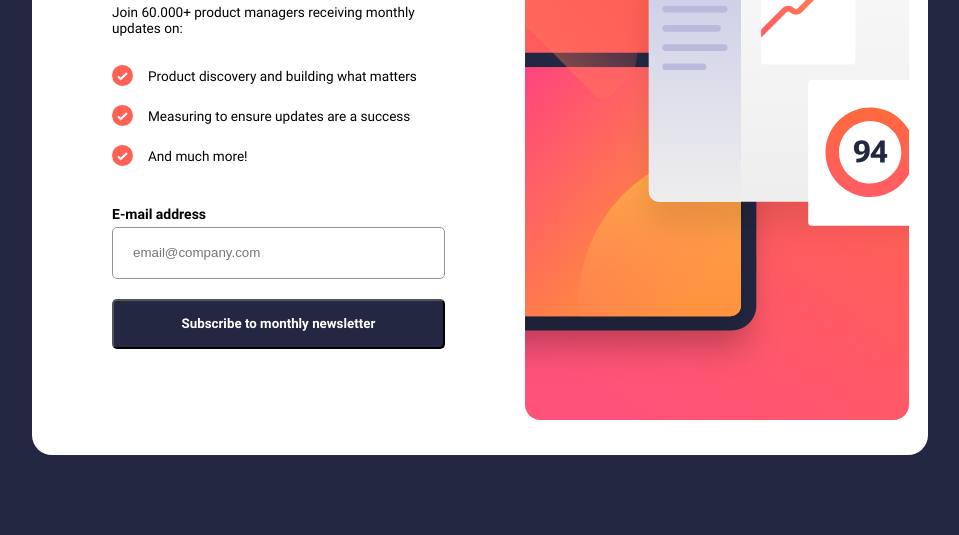
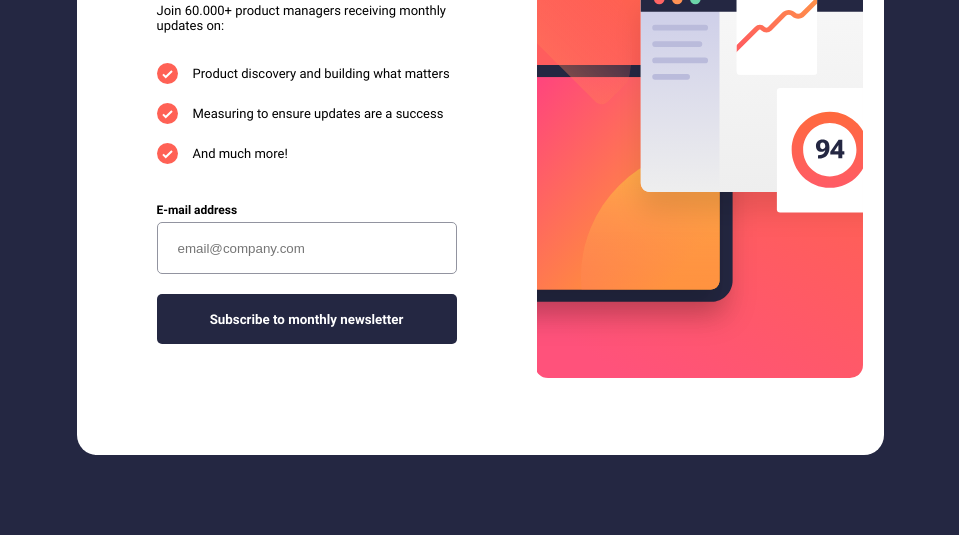
Before and after one commit to davidrockkj/Newsletter-sign-up-form, a plain HTML site: page home.html in a window 1280 px wide. Shown: the part 265-800 px from the top of the page, without its empty margins (160-1119 px from the left). Drawn offline with Linux system fonts and the light colour scheme.

Commit message:
Fazendo a div.main-content ser estática

```diff
--- a/style.css
+++ b/style.css
@@ -15,6 +15,10 @@
     --grey: hsl(231, 7%, 60%);
     --white: hsl(0, 0%, 100%);
     --tomato: hsl(4, 100%, 67%);
+
+    --fs-heading: 4.3vw;
+    --fs-description: 1.2vw;
+    --fs-label: 1vw;
 }
 
 *
@@ -35,29 +39,32 @@ body
     align-items: center;
 
     font-family: Roboto-Regular;
-    font-size: 16px;
+    font-size: var(--fs-description);
 }
 
 h1
 {
     font-family: Roboto-Bold;
-    /* font-size: 62px; */
-    font-size: 3.3rem;
+    font-size: 49px;
+    white-space: nowrap;
 }
 
 p
 {
-    /* padding: 0 10px; */
-    font-size: .85rem;
+    font-size: 13px;
 }
+
+@media screen and (max-width: 1366px) {
 
 .main-content
 {
     display: flex;
-    justify-content: center;
+    position: relative;
+    justify-content: space-between;
     align-items: center;
-    width: 70vw;
+    width: 807px;
     height: 80vh;
+
     background-color: var(--white);
     border-radius: 20px;
 }
@@ -74,22 +81,16 @@ p
         flex-direction: column;
         justify-content: center;
         align-items: center;
-        width: 50%;
         height: 100%;
 
     }
 
     .aside-left
     {
-        padding: 0px 80px;
-
+        margin: 0 80px;
+        width: 300px;
+        /* background-color: slateblue; */
     }
-
-        /* table
-        {
-            width: 100%;
-            grid-column: 20px;
-        } */
 
         .lists
         {
@@ -137,7 +138,7 @@ p
         .input #input-email
         {
             font-family: Roboto-Bold;
-            font-size: 14px;
+            font-size: 12px;
         }
 
         #btn
@@ -147,20 +148,26 @@ p
 
             background-color: var(--dark-slate-grey);
             height: 50px;
+            border: none;
             border-radius: 5px;
             margin-top: 20px;
         }
 
     .aside-right
     {
-        display: flex;
-        /* justify-content: end; */
+        /* width: 38%; */
+        width: 328px;
+        justify-content: center;
         align-items: end;
-        padding-right: 1.5vw;
+        align-content: center;
+        overflow: hidden;
+        padding-right: 2.5%;
+        /* background-color: cadetblue; */
+        border-radius: 20px;
     }
 
         .aside-right img
         {
-            /* height: 500px; */
-            width: 30vw;
+            width: 328px;
         }
+}
```
